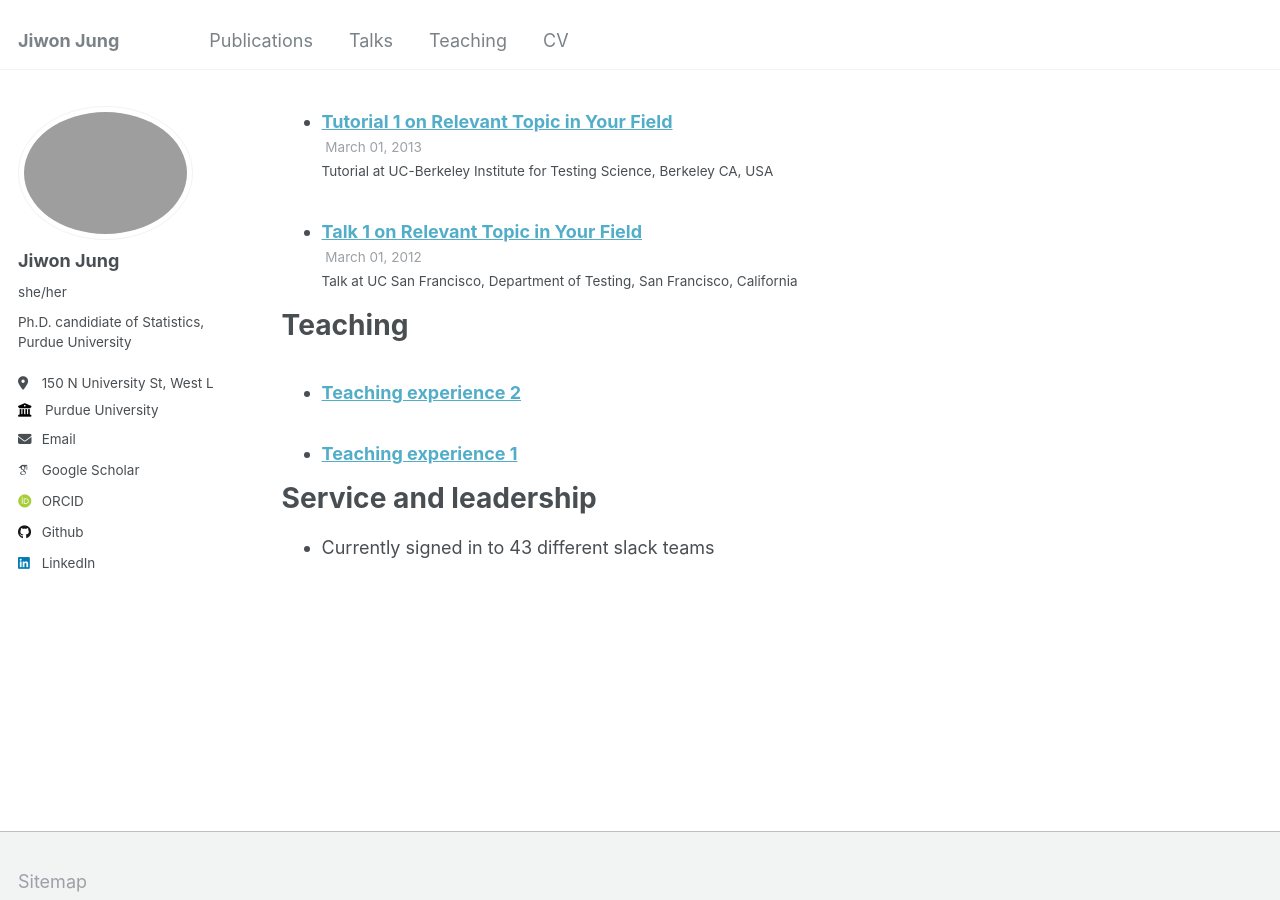
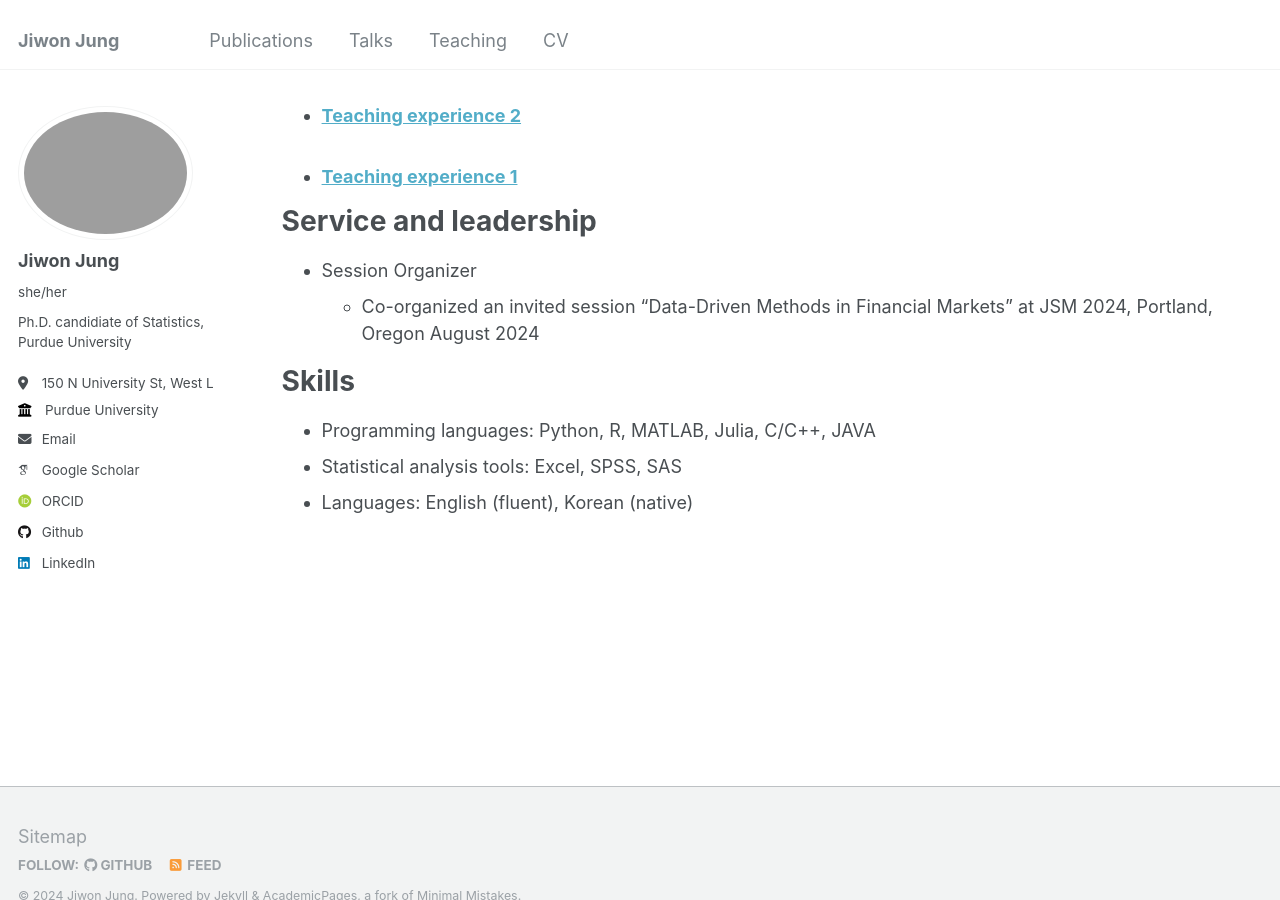
Before and after one commit to jiwon-jung/jiwon-jung.github.io, a Jekyll site: the page built from _pages/cv.md, in a window 1280 px wide and 900 px high, scrolled down 1977 px. Built offline with Jekyll 4.4.1, drawn with Linux system fonts in a browser that asks for light colours; some web fonts are replaced; some of the changed text lies outside the part shown.

Commit message:
Update cv.md

```diff
--- a/_pages/cv.md
+++ b/_pages/cv.md
@@ -69,4 +55,13 @@ Teaching
 
 Service and leadership
 ======
-* Currently signed in to 43 different slack teams
+* Session Organizer
+  * Co-organized an invited session “Data-Driven Methods in Financial Markets” at JSM 2024, Portland, Oregon August 2024
+
+
+
+Skills
+======
+* Programming languages: Python, R, MATLAB, Julia, C/C++, JAVA
+* Statistical analysis tools: Excel, SPSS, SAS
+* Languages: English (fluent), Korean (native)
```
Also changed, not shown: other parts of _pages/cv.md (+0 -14 lines).
